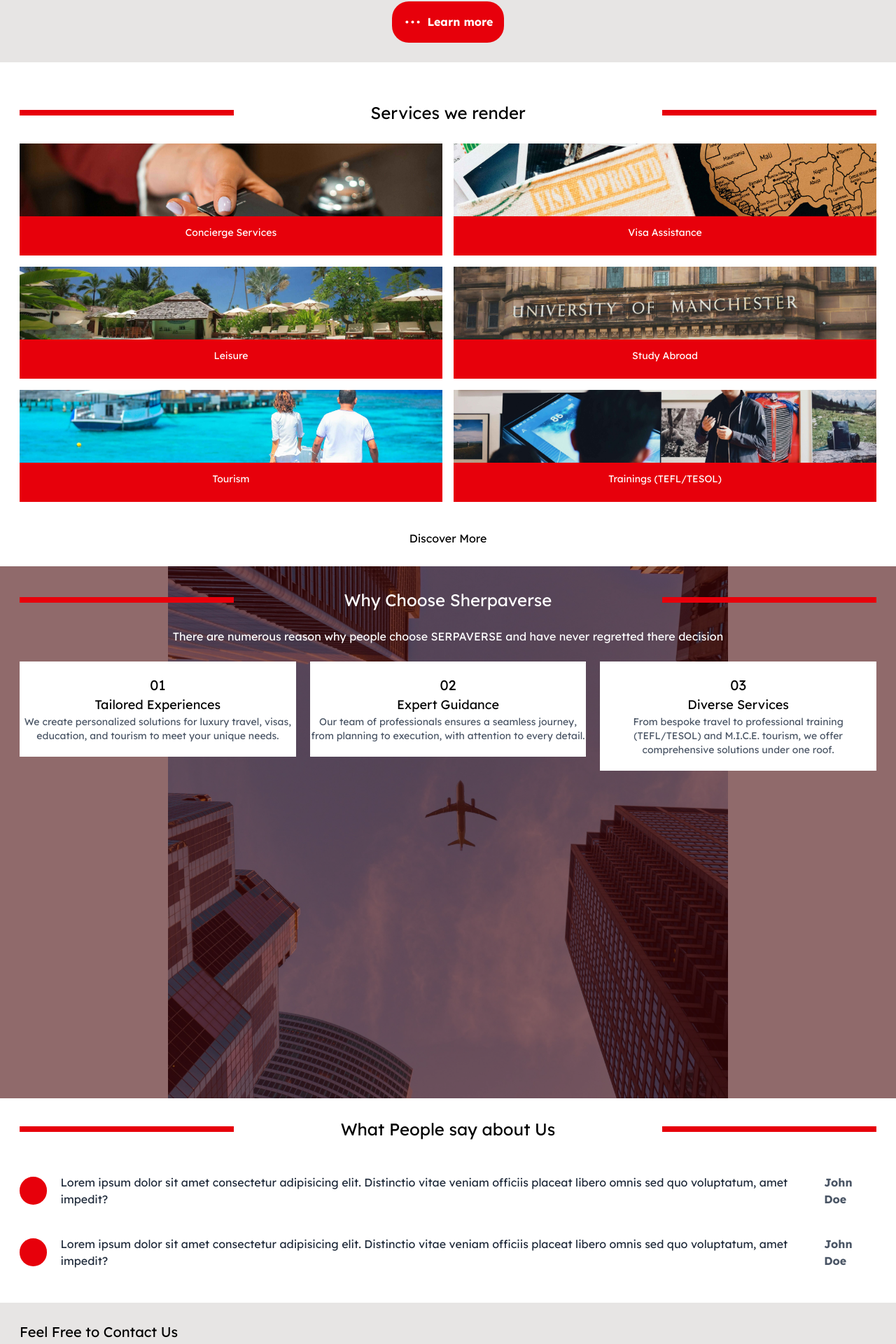
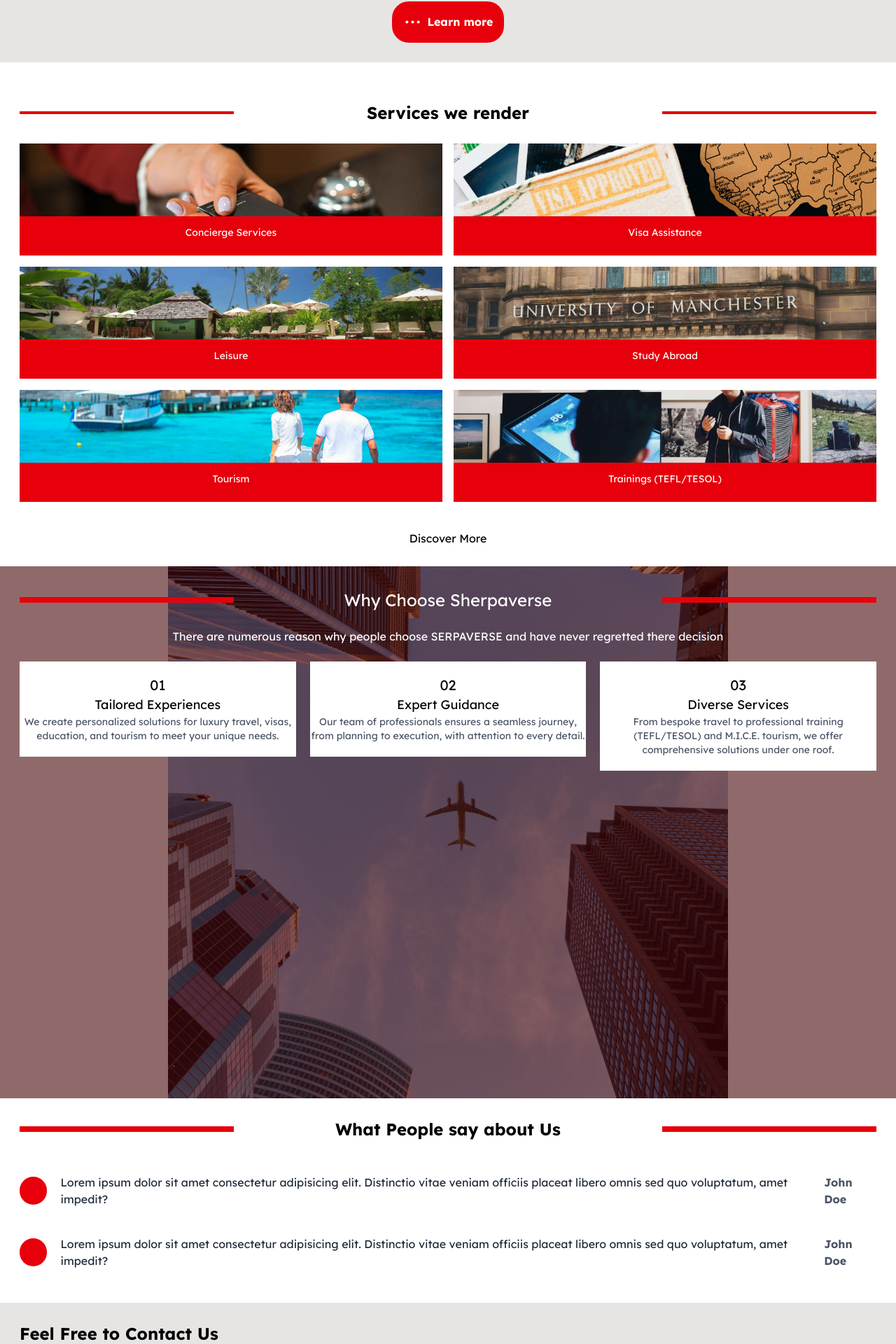
Before and after one commit to ikennaex/sherpaverse, a React (Vite) app: page / in a window 1280 px wide. Shown: the part 1930-3850 px from the top of the page at 70% size. Built offline with nearby package versions, Linux system fonts and the light colour scheme.

Commit message:
new stuff

```diff
--- a/src/Components/Contact.jsx
+++ b/src/Components/Contact.jsx
@@ -4,7 +4,7 @@ const Contact = () => {
   return (
     <div className='container mx-auto bg-stone-200 py-7'>
         <div className='px-7'>
-            <h2 className='text-xl'>Feel Free to Contact Us</h2>
+            <h2 className='text-2xl font-bold'>Feel Free to Contact Us</h2>
 
             <form className='flex flex-col gap-4 pt-7' action="">
                 <input className='bg-white border w-full rounded-md h-12 p-4 ' placeholder='Name:' type="text" />
--- a/src/Components/Footer.jsx
+++ b/src/Components/Footer.jsx
@@ -7,6 +7,8 @@ import { FaFacebook, FaInstagram } from "react-icons/fa";
 
 
 const Footer = () => {
+    const date = new Date()
+    const year = date.getFullYear()
   return (
     <div className='container mx-auto '>
         <div className='px-7 bg-gray-900 py-7'>
@@ -38,7 +40,7 @@ const Footer = () => {
                     </a>
                 </div>
 
-                <p className='text-center text-sm my-7'>&copy; 2025 Sherpaverse</p>
+                <p className='text-center text-sm my-7'>&copy; {year} Sherpaverse</p>
             </div>
         </div>
     </div>
--- a/src/Components/Services.jsx
+++ b/src/Components/Services.jsx
@@ -31,9 +31,9 @@ const Services = () => {
   return (
     <div className='container mx-auto pb-7 px-7'>
       <div className="text-center flex justify-center items-center py-7">
-        <div className="h-2 w-1/2 bg-red-600"></div>
-        <h2 className="text-2xl w-full">Services we render</h2>
-        <div className="h-2 w-1/2 bg-red-600"></div>
+        <div className="h-1 w-1/2 bg-red-600"></div>
+        <h2 className="text-2xl font-bold w-full">Services we render</h2>
+        <div className="h-1 w-1/2 bg-red-600"></div>
       </div>
 
       <div className="grid grid-cols-2 gap-4">
--- a/src/Components/Whatpeoplesay.jsx
+++ b/src/Components/Whatpeoplesay.jsx
@@ -15,7 +15,7 @@ const Whatpeoplesay = () => {
     <div className='container mx-auto pb-7 px-7'>
       <div className="text-center flex justify-center items-center py-7">
         <div className="h-2 w-1/2 bg-red-600"></div>
-        <h2 className="text-2xl w-full">What People say about Us</h2>
+        <h2 className="text-2xl font-bold w-full">What People say about Us</h2>
         <div className="h-2 w-1/2 bg-red-600"></div>
       </div>
 
--- a/src/Components/Whoarewe.jsx
+++ b/src/Components/Whoarewe.jsx
@@ -7,9 +7,9 @@ const whoarewe = () => {
   return (
     <div className="container mx-auto pb-7 my-7 px-7 bg-stone-200">
       <div className="text-center flex justify-center items-center py-7">
-        <div className="h-2 w-1/2 bg-red-600"></div>
+        <div className="h-1 w-1/2 bg-red-600"></div>
         <h2 className="text-2xl w-full">Who are we</h2>
-        <div className="h-2 w-1/2 bg-red-600"></div>
+        <div className="h-1 w-1/2 bg-red-600"></div>
       </div>
 
       <div>
```
